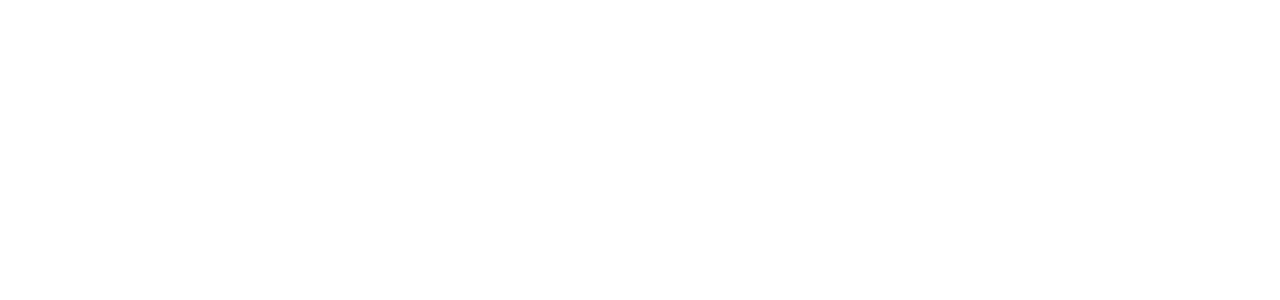
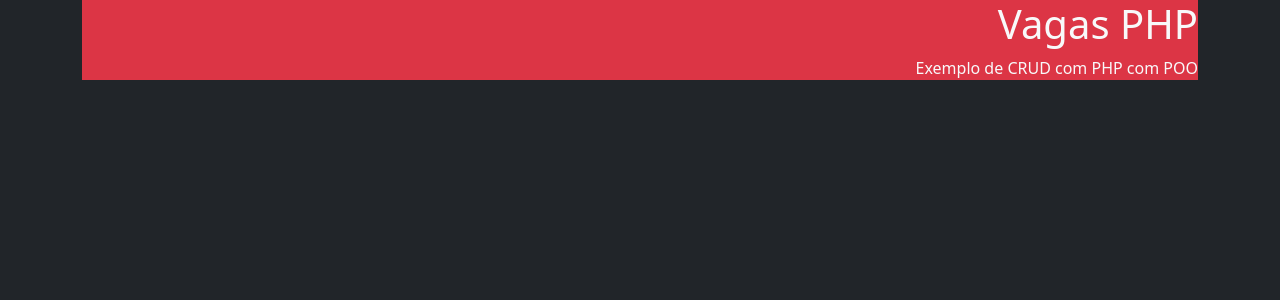
Before and after one commit to Marcos9868/vagas-php, a PHP site: page / in a window 1280 px wide. Before the commit the part shown is empty. Shown: the top 300 px of the page. Run offline with PHP 8.4, Linux system fonts and the light colour scheme.

Commit message:
Styles: dark bg, vacancies div and h1 and p

```diff
--- a/includes/header.php
+++ b/includes/header.php
@@ -10,4 +10,9 @@
 
     <title>Vagas PHP</title>
   </head>
-  <body>
+  <body class="bg-dark text-light">
+    <div class="container">
+      <div class="jumbotron bg-danger">
+        <h1>Vagas PHP</h1>
+        <p>Exemplo de CRUD com PHP com POO</p>
+      </div>
```
